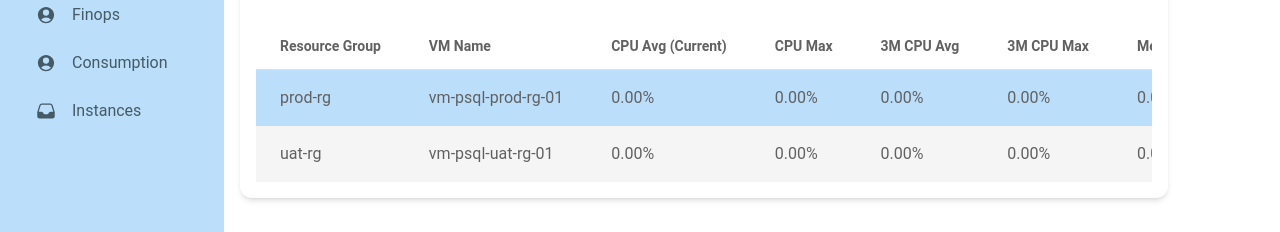
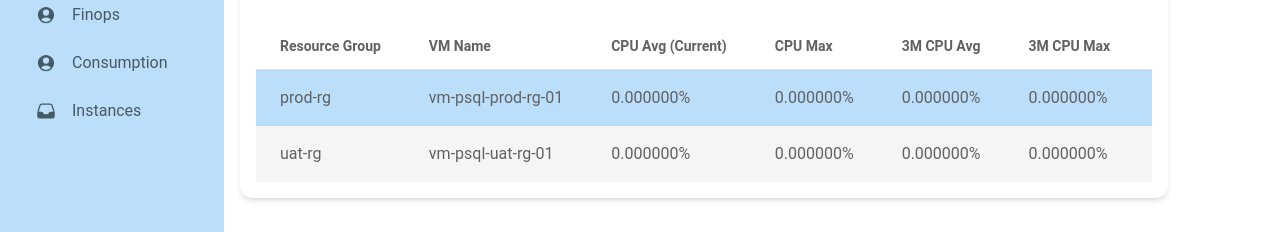
Before and after one commit to AnuragSingh014/freelancing1, a React (Vite) app: page /consumption in a window 1280 px wide. Shown: the part 295-527 px from the top of the page. Built offline with nearby package versions, Linux system fonts and the light colour scheme; no server answers.

Commit message:
increased the precision

```diff
--- a/src/components/MenuListDropDown.jsx
+++ b/src/components/MenuListDropDown.jsx
@@ -18,12 +18,13 @@ const resourceGroups = {
     ["teting", "KUM Subscription"],
     ["uat-rg", "KUM Subscription"]
   ],
-  // Add other companies here as needed
   "33ea3b3a-5274-4aaa-9a19-b98e5b259a8c": [
     ["AzureBackupRG_centralindia_1", "Default Subscription"],
     ["cloud-shell-storage-centralindia", "Default Subscription"],
     // ... other default items
-  ]
+  ],
+  // Adding default options as fallback
+  "default": []
 };
 
 export function MenuListDropDown({ onChange, name, selectedCompany }) {
@@ -31,11 +32,14 @@ export function MenuListDropDown({ onChange, name, selectedCompany }) {
     onChange(menuItem);
   };
 
-  // Get options based on selected company
+  // Get options based on selected company with proper error handling
   const getCompanyOptions = () => {
     if (!selectedCompany?.id) return [];
-    return resourceGroups[selectedCompany.id] || resourceGroups.default;
+    return resourceGroups[selectedCompany.id] || [];
   };
+
+  // Get the options safely
+  const options = getCompanyOptions();
 
   return (
     <Menu className="border-0">
@@ -66,7 +70,8 @@ export function MenuListDropDown({ onChange, name, selectedCompany }) {
       <MenuList
         className="max-h-60 p-0 overflow-y-auto rounded-md bg-white shadow-md border-0 w-64"
       >
-        {getCompanyOptions().map(([value, display], index) => (
+        {Array.isArray(options) && options.length > 0 ? (
+          options.map(([value, display], index) => (
             <MenuItem
               key={index}
               onClick={() => handleMenuItemClick(value)}
@@ -77,7 +82,12 @@ export function MenuListDropDown({ onChange, name, selectedCompany }) {
                 {/* <span className="text-gray-500 text-sm">{display}</span> */}
               </div>
             </MenuItem>
-        ))}
+          ))
+        ) : (
+          <MenuItem className="px-4 py-2 text-gray-500">
+            No options available
+          </MenuItem>
+        )}
       </MenuList>
     </Menu>
   );
--- a/src/components/consumption/Table.jsx
+++ b/src/components/consumption/Table.jsx
@@ -184,14 +184,14 @@ const Table = ({ selectedCompany, month, onAggregateData }) => {
               <tr key={`${row.resourceGroup}-${row.vm}-${index}`} className={`${index % 2 ? 'bg-gray-100' : 'bg-blue-100'} hover:bg-gray-50`}>
                 <td className="py-4 px-6">{row.resourceGroup}</td>
                 <td className="py-4 px-6">{row.vm}</td>
-                <td className="py-4 px-6">{row.cpuCurrentAvg.toFixed(2)}%</td>
-                <td className="py-4 px-6">{row.cpuCurrentMax.toFixed(2)}%</td>
-                <td className="py-4 px-6">{row.cpuThreeAvg.toFixed(2)}%</td>
-                <td className="py-4 px-6">{row.cpuThreeMax.toFixed(2)}%</td>
-                <td className="py-4 px-6">{row.memoryCurrentAvg.toFixed(2)} GB</td>
-                <td className="py-4 px-6">{row.memoryCurrentMax.toFixed(2)} GB</td>
-                <td className="py-4 px-6">{row.memoryThreeAvg.toFixed(2)} GB</td>
-                <td className="py-4 px-6">{row.memoryThreeMax.toFixed(2)} GB</td>
+                <td className="py-4 px-6">{row.cpuCurrentAvg.toFixed(6)}%</td>
+                <td className="py-4 px-6">{row.cpuCurrentMax.toFixed(6)}%</td>
+                <td className="py-4 px-6">{row.cpuThreeAvg.toFixed(6)}%</td>
+                <td className="py-4 px-6">{row.cpuThreeMax.toFixed(6)}%</td>
+                <td className="py-4 px-6">{row.memoryCurrentAvg.toFixed(6)} GB</td>
+                <td className="py-4 px-6">{row.memoryCurrentMax.toFixed(6)} GB</td>
+                <td className="py-4 px-6">{row.memoryThreeAvg.toFixed(6)} GB</td>
+                <td className="py-4 px-6">{row.memoryThreeMax.toFixed(6)} GB</td>
               </tr>
             ))}
           </tbody>
--- a/src/pages/CompanyExpense.jsx
+++ b/src/pages/CompanyExpense.jsx
@@ -99,7 +99,7 @@ const CompanyExpense = ({selectedCompany}) => {
             Service Cost
           </div>
           <div className="mt-6 flex-1">
-            {/* <ServiceTable selectedCompany={selectedCompany}/> */}
+            <ServiceTable selectedCompany={selectedCompany}/>
           </div>
         </div>
 
```
Lines whose indentation alone changed are shown as unchanged.
